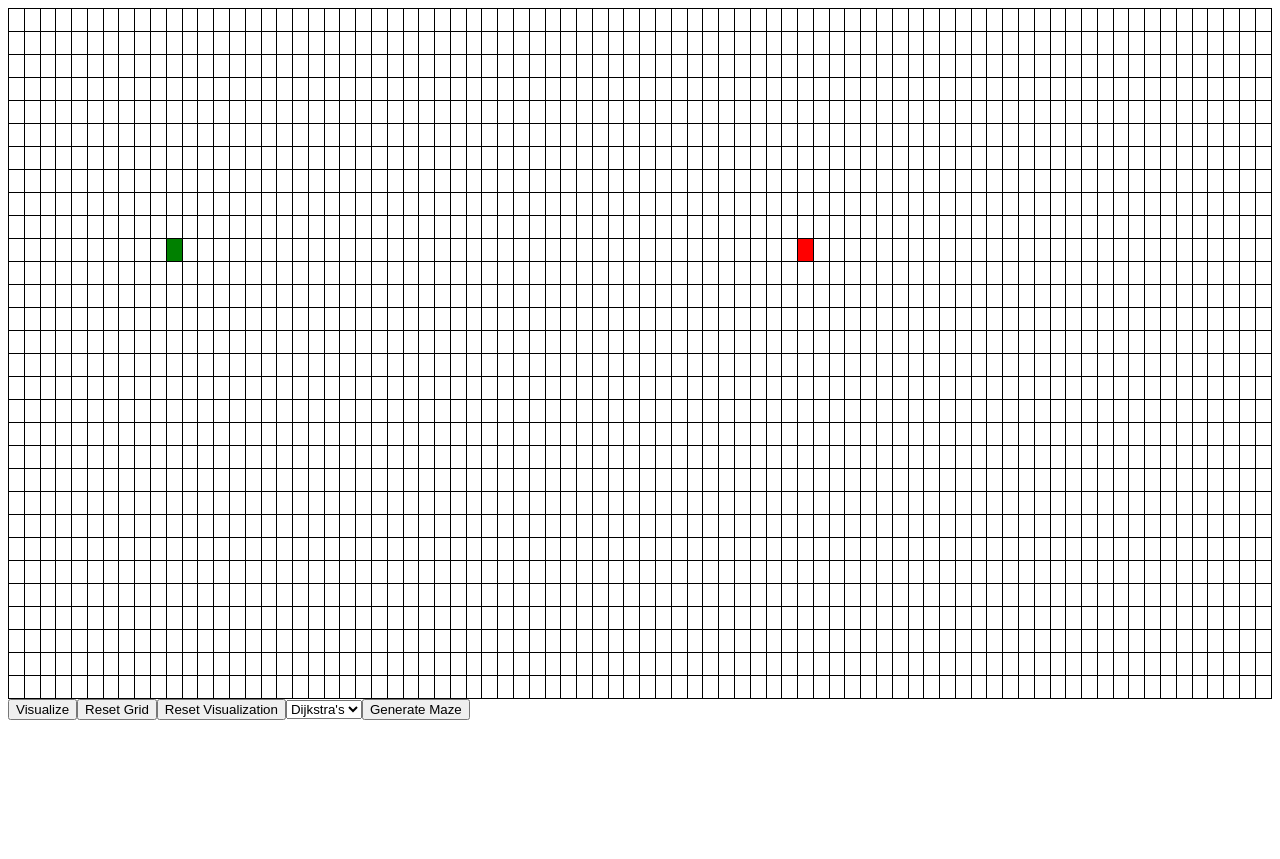
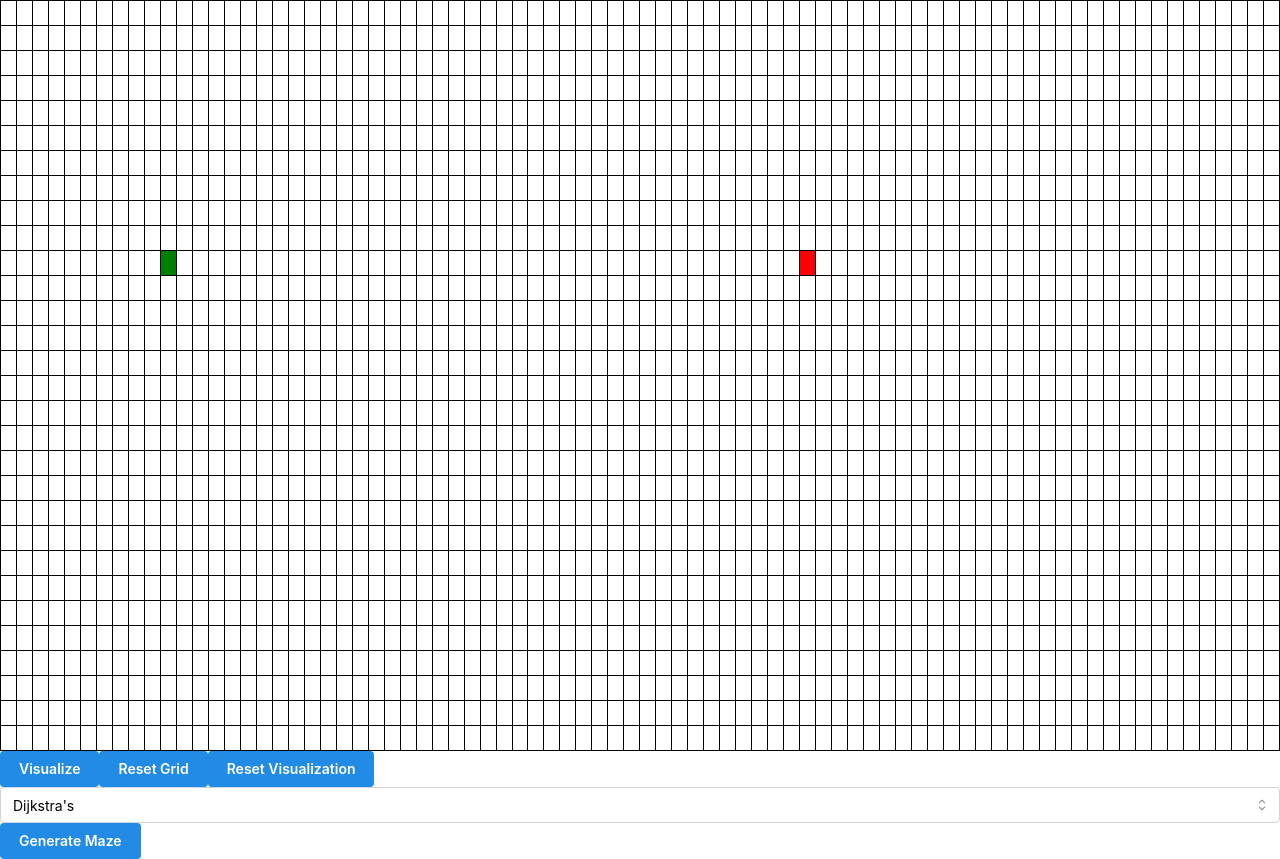
Before and after one commit to cheuyin/pathfinding-visualizer, a React (Vite) app: page / in a window 1280 px wide. Before the commit the page ends 800 px from the top, so only its background shows below. Built offline with nearby package versions, Linux system fonts and the light colour scheme.

Commit message:
Install Mantine and start using its input components

```diff
--- a/package.json
+++ b/package.json
@@ -10,6 +10,8 @@
     "preview": "vite preview"
   },
   "dependencies": {
+    "@mantine/core": "^7.12.2",
+    "@mantine/hooks": "^7.12.2",
     "eslint-plugin-check-file": "^2.8.0",
     "react": "^18.3.1",
     "react-dom": "^18.3.1",
--- a/src/app.tsx
+++ b/src/app.tsx
@@ -1,6 +1,14 @@
+import '@mantine/core/styles.css';
 import { Grid } from './components/grid';
 import './app.css';
+import { createTheme, MantineProvider } from '@mantine/core';
+
+const theme = createTheme({});
 
 export const App = () => {
-  return <Grid />;
+  return (
+    <MantineProvider theme={theme}>
+      <Grid />
+    </MantineProvider>
+  );
 };
--- a/src/components/grid-cell.tsx
+++ b/src/components/grid-cell.tsx
@@ -68,8 +68,8 @@ const Cell = styled.td<{
   $nodeType: NodeType;
 }>`
   border: 1px solid black;
-  width: 20px;
-  height: 20px;
+  width: 25px;
+  height: 25px;
   background-color: ${(props) => props.$bgColor};
   ${(props) =>
     props.$nodeType === NodeType.VISITED
--- a/src/components/grid.tsx
+++ b/src/components/grid.tsx
@@ -5,6 +5,7 @@ import { dijkstra } from '../utils/pathfinding-algorithms/dijkstra';
 import { aStar } from '../utils/pathfinding-algorithms/a-star';
 import { dfs } from '../utils/pathfinding-algorithms/dfs';
 import { useEffect, useState } from 'react';
+import { Button, Center, Select } from '@mantine/core';
 
 export const Grid: React.FC = () => {
   const {
@@ -22,18 +23,18 @@ export const Grid: React.FC = () => {
 
   const [isMakingWalls, setIsMakingWalls] = useState(false);
 
-  const handleAlgorithmSelection: React.ChangeEventHandler<HTMLSelectElement> = (event) => {
-    if (event.target.value === "Dijkstra's") {
+  const onAlgorithmSelection = (algorithm: string) => {
+    if (algorithm === "Dijkstra's") {
       setAlgorithm(() => dijkstra);
       return;
     }
 
-    if (event.target.value === 'A*') {
+    if (algorithm === 'A*') {
       setAlgorithm(() => aStar);
       return;
     }
 
-    if (event.target.value === 'DFS') {
+    if (algorithm === 'DFS') {
       setAlgorithm(() => dfs);
       return;
     }
@@ -56,7 +57,8 @@ export const Grid: React.FC = () => {
   }, [isMakingWalls]);
 
   return (
-    <div>
+    <>
+      <Center>
         <Table>
           <tbody>
             {grid.map((row, rowIdx) => (
@@ -95,24 +97,26 @@ export const Grid: React.FC = () => {
             ))}
           </tbody>
         </Table>
-      <button onClick={animate} disabled={isVisualizing}>
+      </Center>
+      <Button variant="filled" onClick={animate} disabled={isVisualizing}>
         {'Visualize'}
-      </button>
-      <button onClick={resetGrid} disabled={isVisualizing}>
+      </Button>
+      <Button onClick={resetGrid} disabled={isVisualizing}>
         Reset Grid
-      </button>
-      <button onClick={resetVisualization} disabled={isVisualizing}>
+      </Button>
+      <Button onClick={resetVisualization} disabled={isVisualizing}>
         Reset Visualization
-      </button>
-      <select onChange={handleAlgorithmSelection} disabled={isVisualizing}>
-        <option value="Dijkstra's">Dijkstra's</option>
-        <option value="A*">A*</option>
-        <option value="DFS">DFS</option>
-      </select>
-      <button onClick={generateMaze} disabled={isVisualizing}>
+      </Button>
+      <Select
+        onChange={(value) => onAlgorithmSelection(value!)}
+        disabled={isVisualizing}
+        data={["Dijkstra's", 'A*', 'DFS']}
+        defaultValue="Dijkstra's"
+      />
+      <Button onClick={generateMaze} disabled={isVisualizing}>
         Generate Maze
-      </button>
-    </div>
+      </Button>
+    </>
   );
 };
 
```
Also changed, not shown: 1 other file (tests, documents, lock files or other folders). Lines whose indentation alone changed are shown as unchanged.
